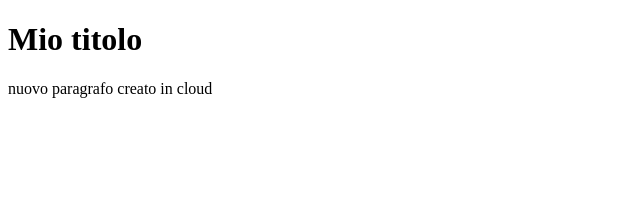
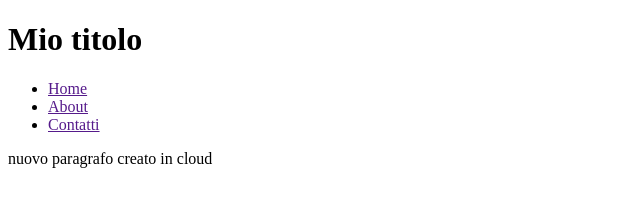
Before and after one commit to moebiusmania/lezioni-git, a plain HTML site: page index.html in a window 1280 px wide. Shown: the whole page, without its empty margins (0-640 px from the left). Drawn offline with Linux system fonts and the light colour scheme.

Commit message:
add header

```diff
--- a/index.html
+++ b/index.html
@@ -7,7 +7,17 @@
     <title>Mio titolo</title>
   </head>
   <body>
-    <h1>Mio titolo</h1>
+    <header>
+      <h1>Mio titolo</h1>
+      <nav>
+        <ul>
+          <li><a href="">Home</a></li>
+          <li><a href="">About</a></li>
+          <li><a href="">Contatti</a></li>
+        </ul>
+      </nav>
+    </header>
+
     <p>nuovo paragrafo creato in cloud</p>
   </body>
 </html>
```
